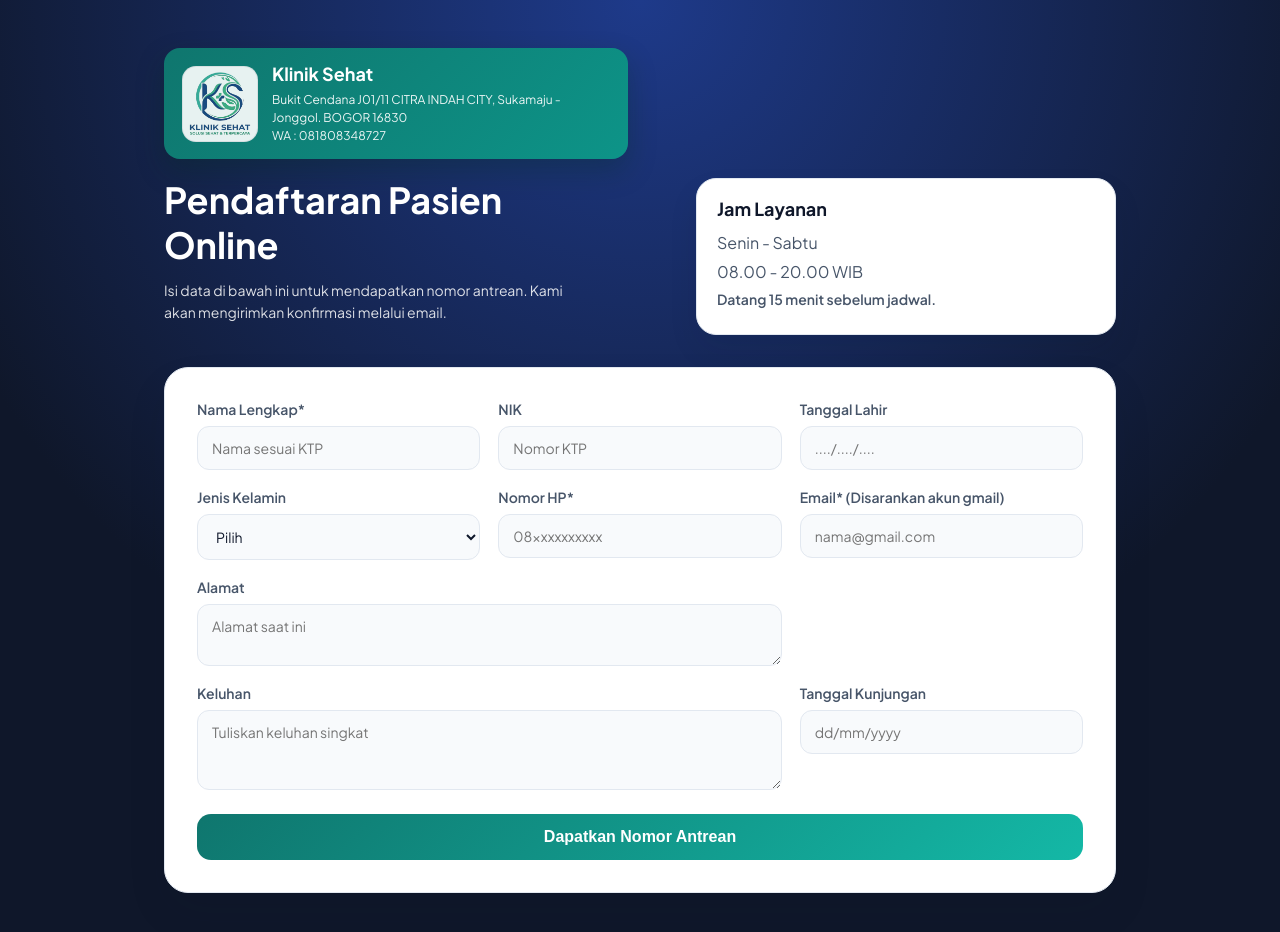
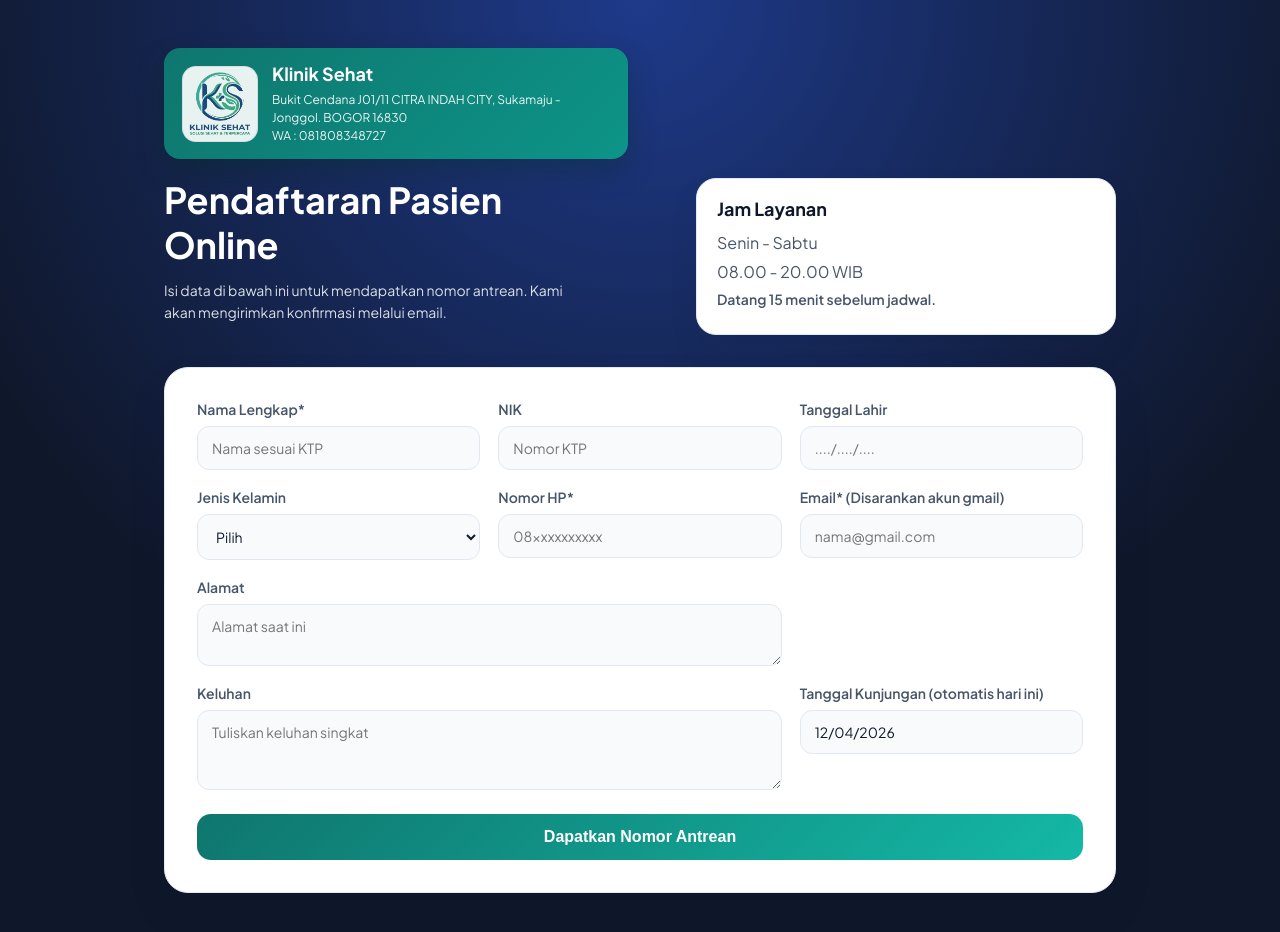
Before and after one commit to adhinov88/Klinik, a website: page public/index.html in a window 1280 px wide. Drawn offline with nearby package versions, Linux system fonts and the light colour scheme.

Commit message:
Queue reset by WIB day and lock visit date to today

```diff
--- a/public/app.js
+++ b/public/app.js
@@ -23,6 +23,24 @@ function formatDateDisplay(value) {
   const match = value.match(/^(\d{4})-(\d{2})-(\d{2})$/);
   if (!match) return value;
   return `${match[3]}/${match[2]}/${match[1]}`;
+}
+
+function getJakartaTodayDmy() {
+  const parts = new Intl.DateTimeFormat('en-GB', {
+    timeZone: 'Asia/Jakarta',
+    day: '2-digit',
+    month: '2-digit',
+    year: 'numeric',
+  }).formatToParts(new Date());
+  const day = parts.find((p) => p.type === 'day')?.value;
+  const month = parts.find((p) => p.type === 'month')?.value;
+  const year = parts.find((p) => p.type === 'year')?.value;
+  return `${day}/${month}/${year}`;
+}
+
+function setVisitDateToday() {
+  if (!visitDateInput) return;
+  visitDateInput.value = getJakartaTodayDmy();
 }
 
 form.addEventListener('submit', async (event) => {
@@ -62,6 +80,7 @@ form.addEventListener('submit', async (event) => {
       'success'
     );
     form.reset();
+    setVisitDateToday();
   } catch (error) {
     showResult('Terjadi gangguan koneksi. Silakan coba lagi.', 'error');
   } finally {
@@ -72,11 +91,15 @@ form.addEventListener('submit', async (event) => {
 if (window.flatpickr && visitDateInput) {
   window.flatpickr(visitDateInput, {
     dateFormat: 'd/m/Y',
-    allowInput: true,
+    allowInput: false,
     disableMobile: true,
     locale: 'id',
+    defaultDate: getJakartaTodayDmy(),
+    clickOpens: false,
   });
 }
+
+setVisitDateToday();
 
 function formatBirthDate(value) {
   const digits = value.replace(/\D/g, '').slice(0, 8);
--- a/public/index.html
+++ b/public/index.html
@@ -93,8 +93,14 @@
               <textarea name="complaint" rows="3" placeholder="Tuliskan keluhan singkat"></textarea>
             </label>
             <label>
-              Tanggal Kunjungan
-              <input type="text" name="visitDate" class="date-picker" placeholder="dd/mm/yyyy" />
+              Tanggal Kunjungan (otomatis hari ini)
+              <input
+                type="text"
+                name="visitDate"
+                class="date-picker"
+                placeholder="dd/mm/yyyy"
+                readonly
+              />
             </label>
           </div>
           <button type="submit" class="primary" id="submit-button">
```
Also changed, not shown: server.js (+9 -9 lines).
